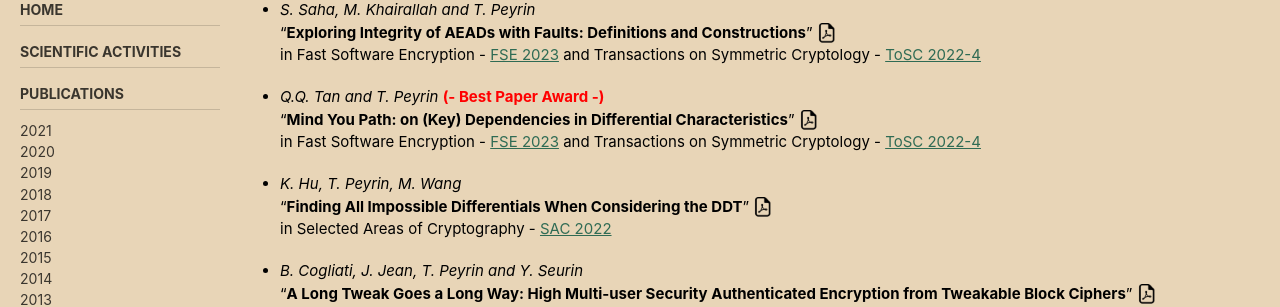
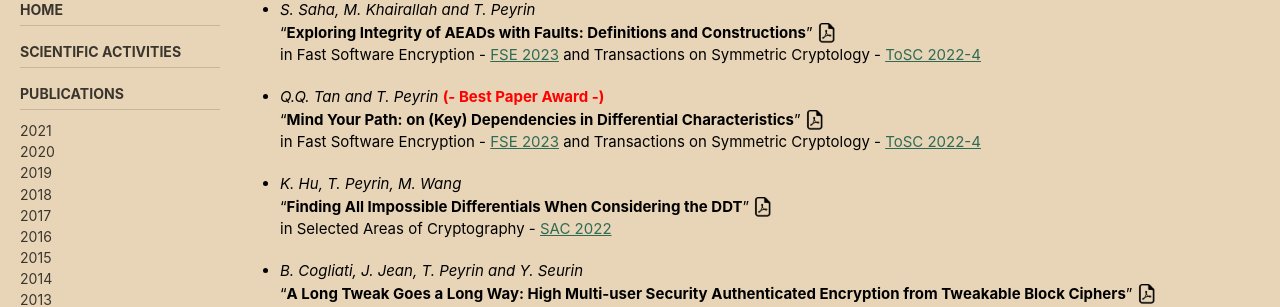
Before and after one commit to thomaspeyrin/web, a Jekyll site: the page built from publications.md, in a window 1280 px wide and 900 px high, scrolled down 354 px. Shown: the part 150-457 px from the top of the window. Built offline with Jekyll 4.4.1, drawn with Linux system fonts in a browser that asks for light colours; cached includes are drawn as plain includes; nearby versions of some CDN libraries; our own code applies the rules of GitHub Pages for plain Markdown files.

Commit message:
Update publications.md

```diff
--- a/publications.md
+++ b/publications.md
@@ -30,7 +30,7 @@ in Workshop on Adversarial Robustness in the Real World [AROW 2022](https://eccv
 in Fast Software Encryption - [FSE 2023](https://fse.iacr.org/2023/) and Transactions on Symmetric Cryptology - [ToSC 2022-4](http://tosc.iacr.org/index.php/ToSC/issue/archive)
 
 - *Q.Q. Tan and T. Peyrin*  <span style="color:red"><strong>(- Best Paper Award -)</strong></span>
-"**Mind You Path: on (Key) Dependencies in Differential Characteristics**"    [![](https://thomaspeyrin.github.io/web/assets/images/pdf_icon_small.png "article")](https://eprint.iacr.org/2022/1734.pdf)
+"**Mind Your Path: on (Key) Dependencies in Differential Characteristics**"    [![](https://thomaspeyrin.github.io/web/assets/images/pdf_icon_small.png "article")](https://eprint.iacr.org/2022/1734.pdf)
 in Fast Software Encryption - [FSE 2023](https://fse.iacr.org/2023/) and Transactions on Symmetric Cryptology - [ToSC 2022-4](http://tosc.iacr.org/index.php/ToSC/issue/archive)
 
 - *K. Hu, T. Peyrin, M. Wang*
```
